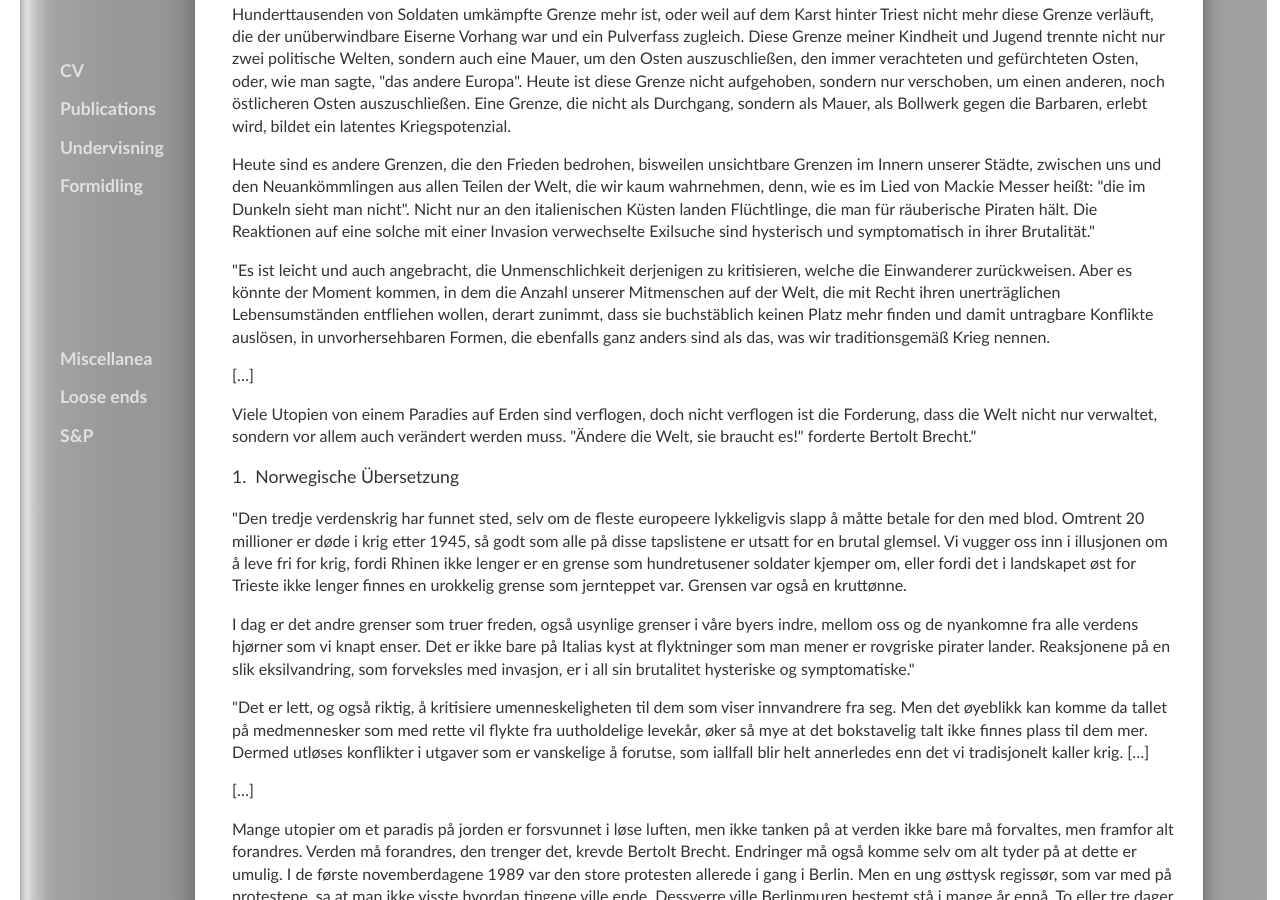
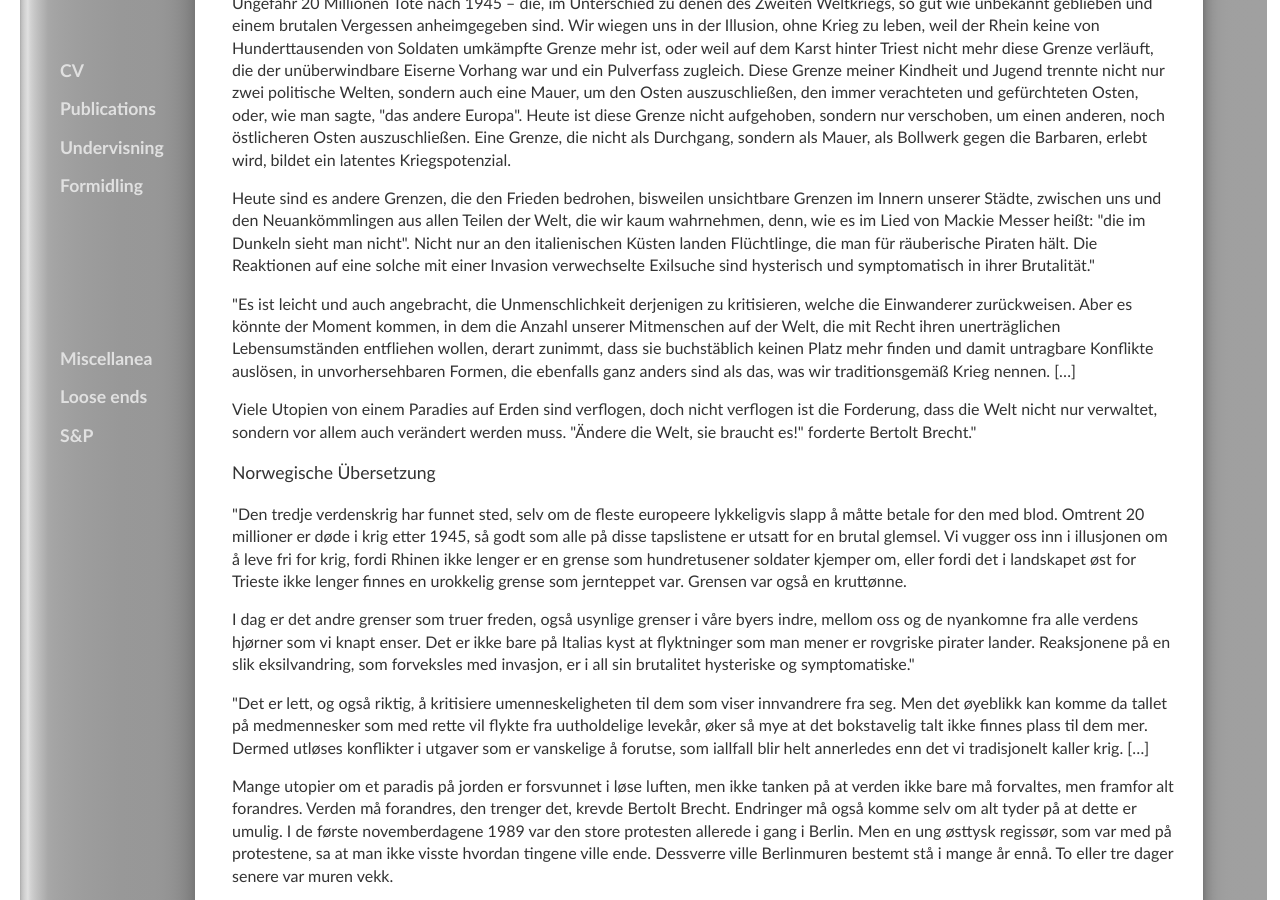
Before and after one commit to kjelljs/kjelljs.github.io, a Jekyll site: the page built from courses/kontrast/2009IV.html, in a window 1280 px wide and 900 px high, scrolled down 976 px. Built offline with Jekyll 4.4.1, drawn with Linux system fonts in a browser that asks for light colours.

Commit message:
Update 2009IV.html

```diff
--- a/courses/kontrast/2009IV.html
+++ b/courses/kontrast/2009IV.html
@@ -15,27 +15,23 @@
 <p>
 Der erste Relativsatz im norwegischen Text ("som hundretusener…kjemper om") gibt das sogenannte Partizipattribut "von Hunderttausenden von Soldaten umkämpfte" wieder, wo "umkämpfte" das flektierte Perfektpartizip des transitiven Verbs "umkämpfen" ist. Übersetzen Sie den norwegischen Relativsatz möglichst direkt ins Deutsche zurück, indem Sie also einen Relativsatz mit dem Verb "kämpfen" und der Präposition "um" verwenden. Begründen Sie den Wortstellungsunterschied zwischen dem norwegischen und dem deutschen Relativsatz.</p>
 <p>
-Der zweitletzte Absatz des norwegischen Textes ("Mange utopier…muren vekk.") weist zwei Fälle der Wortkette "på at" auf. Der zweite Fall hat zwar hier keine deutsche Vorlage – die Übersetzung geht über die Auszüge aus der Originalrede hinaus. Übersetzen Sie den Satz, also "Endringer må også komme selv om alt tyder på at dette er umulig.", ins Deutsche, und begründen Sie die Art, wie Sie dabei mit "på" umgehen.</p>
+Der zweitletzte Absatz des norwegischen Textes ("Mange utopier…muren vekk.") weist zwei Fälle der Wortkette "på at" auf. Der zweite Fall hat zwar hier keine deutsche Vorlage – die Übersetzung geht über die Auszüge aus der Originalrede hinaus. Übersetzen Sie den Satz, also "Endringer må også komme selv om alt tyder på at dette er umulig.", ins Deutsche, und begründen Sie die Art, wie Sie dabei mit "på" umgehen.</p></br>
 <div class="ingress"><p>Deutscher Text</p></div>
 <p>
 "Der dritte Weltkrieg hat stattgefunden, auch wenn die meisten Europäer das Glück hatten, nicht den Blutzoll zahlen zu müssen. Ungefähr 20 Millionen Tote nach 1945 – die, im Unterschied zu denen des Zweiten Weltkriegs, so gut wie unbekannt geblieben und einem brutalen Vergessen anheimgegeben sind. Wir wiegen uns in der Illusion, ohne Krieg zu leben, weil der Rhein keine von Hunderttausenden von Soldaten umkämpfte Grenze mehr ist, oder weil auf dem Karst hinter Triest nicht mehr diese Grenze verläuft, die der unüberwindbare Eiserne Vorhang war und ein Pulverfass zugleich. Diese Grenze meiner Kindheit und Jugend trennte nicht nur zwei politische Welten, sondern auch eine Mauer, um den Osten auszuschließen, den immer verachteten und gefürchteten Osten, oder, wie man sagte, "das andere Europa". Heute ist diese Grenze nicht aufgehoben, sondern nur verschoben, um einen anderen, noch östlicheren Osten auszuschließen. Eine Grenze, die nicht als Durchgang, sondern als Mauer, als Bollwerk gegen die Barbaren, erlebt wird, bildet ein latentes Kriegspotenzial.</p>
 <p>
 Heute sind es andere Grenzen, die den Frieden bedrohen, bisweilen unsichtbare Grenzen im Innern unserer Städte, zwischen uns und den Neuankömmlingen aus allen Teilen der Welt, die wir kaum wahrnehmen, denn, wie es im Lied von Mackie Messer heißt: "die im Dunkeln sieht man nicht". Nicht nur an den italienischen Küsten landen Flüchtlinge, die man für räuberische Piraten hält. Die Reaktionen auf eine solche mit einer Invasion verwechselte Exilsuche sind hysterisch und symptomatisch in ihrer Brutalität."
 </p><p>
-"Es ist leicht und auch angebracht, die Unmenschlichkeit derjenigen zu kritisieren, welche die Einwanderer zurückweisen. Aber es könnte der Moment kommen, in dem die Anzahl unserer Mitmenschen auf der Welt, die mit Recht ihren unerträglichen Lebensumständen entfliehen wollen, derart zunimmt, dass sie buchstäblich keinen Platz mehr finden und damit untragbare Konflikte auslösen, in unvorhersehbaren Formen, die ebenfalls ganz anders sind als das, was wir traditionsgemäß Krieg nennen.</p>
-<p>
-[…]
+"Es ist leicht und auch angebracht, die Unmenschlichkeit derjenigen zu kritisieren, welche die Einwanderer zurückweisen. Aber es könnte der Moment kommen, in dem die Anzahl unserer Mitmenschen auf der Welt, die mit Recht ihren unerträglichen Lebensumständen entfliehen wollen, derart zunimmt, dass sie buchstäblich keinen Platz mehr finden und damit untragbare Konflikte auslösen, in unvorhersehbaren Formen, die ebenfalls ganz anders sind als das, was wir traditionsgemäß Krieg nennen. […]
 </p><p>
 Viele Utopien von einem Paradies auf Erden sind verflogen, doch nicht verflogen ist die Forderung, dass die Welt nicht nur verwaltet, sondern vor allem auch verändert werden muss. "Ändere die Welt, sie braucht es!" forderte Bertolt Brecht."</p>
-<div class="ingress"><p>1. &nbsp;Norwegische Übersetzung</p></div>
+<div class="ingress"><p>Norwegische Übersetzung</p></div>
 <p>
 "Den tredje verdenskrig har funnet sted, selv om de fleste europeere lykkeligvis slapp å måtte betale for den med blod. Omtrent 20 millioner er døde i krig etter 1945, så godt som alle på disse tapslistene er utsatt for en brutal glemsel. Vi vugger oss inn i illusjonen om å leve fri for krig, fordi Rhinen ikke lenger er en grense som hundretusener soldater kjemper om, eller fordi det i landskapet øst for Trieste ikke lenger finnes en urokkelig grense som jernteppet var. Grensen var også en kruttønne.</p>
 <p>
 I dag er det andre grenser som truer freden, også usynlige grenser i våre byers indre, mellom oss og de nyankomne fra alle verdens hjørner som vi knapt enser. Det er ikke bare på Italias kyst at flyktninger som man mener er rovgriske pirater lander. Reaksjonene på en slik eksilvandring, som forveksles med invasjon, er i all sin brutalitet hysteriske og symptomatiske."</p>
 <p>
-"Det er lett, og også riktig, å kritisiere umenneskeligheten til dem som viser innvandrere fra seg. Men det øyeblikk kan komme da tallet på medmennesker som med rette vil flykte fra uutholdelige levekår, øker så mye at det bokstavelig talt ikke finnes plass til dem mer. Dermed utløses konflikter i utgaver som er vanskelige å forutse, som iallfall blir helt annerledes enn det vi tradisjonelt kaller krig. […]</p>
-<p>
-[…]
+"Det er lett, og også riktig, å kritisiere umenneskeligheten til dem som viser innvandrere fra seg. Men det øyeblikk kan komme da tallet på medmennesker som med rette vil flykte fra uutholdelige levekår, øker så mye at det bokstavelig talt ikke finnes plass til dem mer. Dermed utløses konflikter i utgaver som er vanskelige å forutse, som iallfall blir helt annerledes enn det vi tradisjonelt kaller krig. […]
 </p><p>
 Mange utopier om et paradis på jorden er forsvunnet i løse luften, men ikke tanken på at verden ikke bare må forvaltes, men framfor alt forandres. Verden må forandres, den trenger det, krevde Bertolt Brecht. Endringer må også komme selv om alt tyder på at dette er umulig. I de første novemberdagene 1989 var den store protesten allerede i gang i Berlin. Men en ung østtysk regissør, som var med på protestene, sa at man ikke visste hvordan tingene ville ende. Dessverre ville Berlinmuren bestemt stå i mange år ennå. To eller tre dager senere var muren vekk.</p>
 <p>
```
